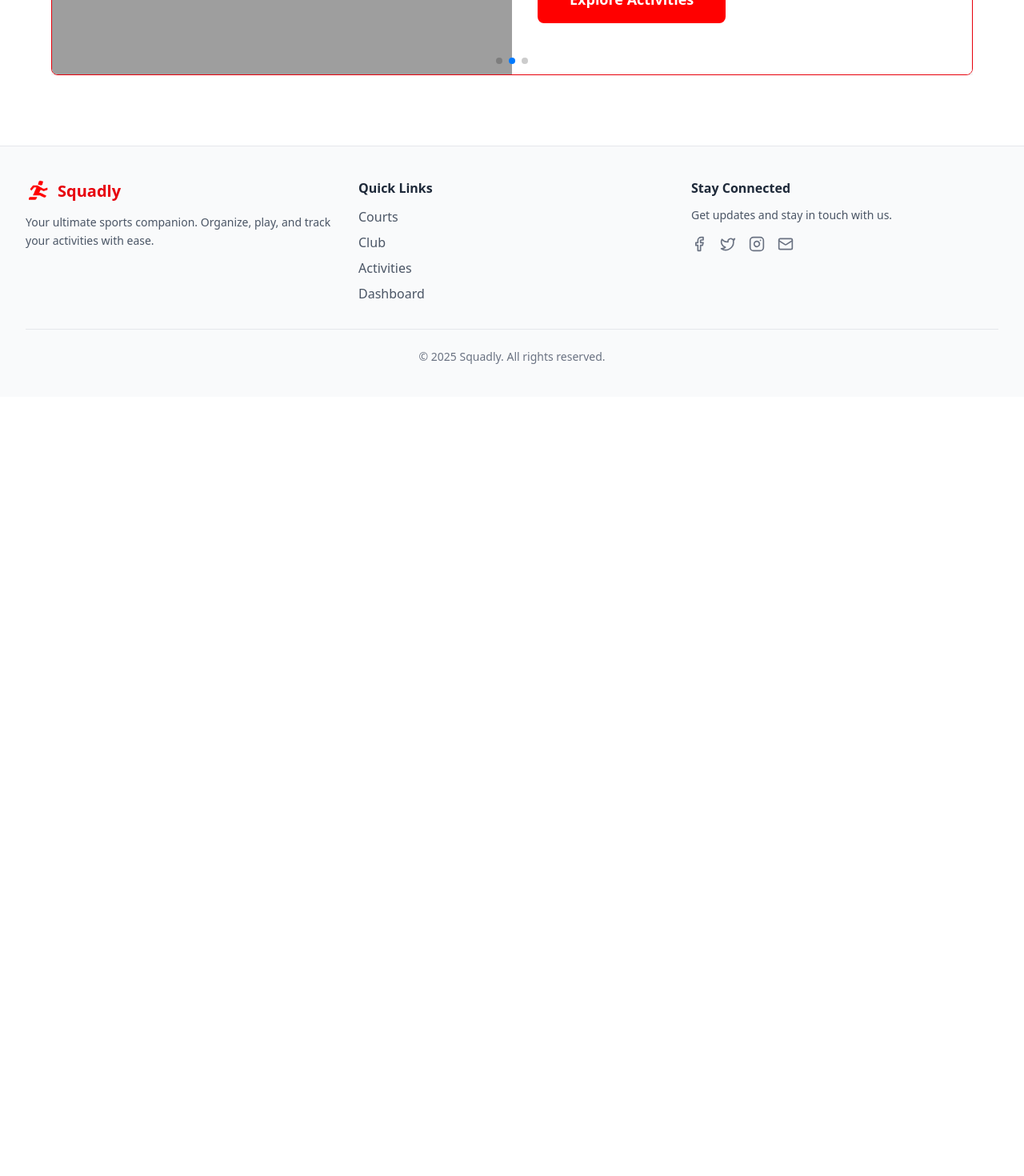
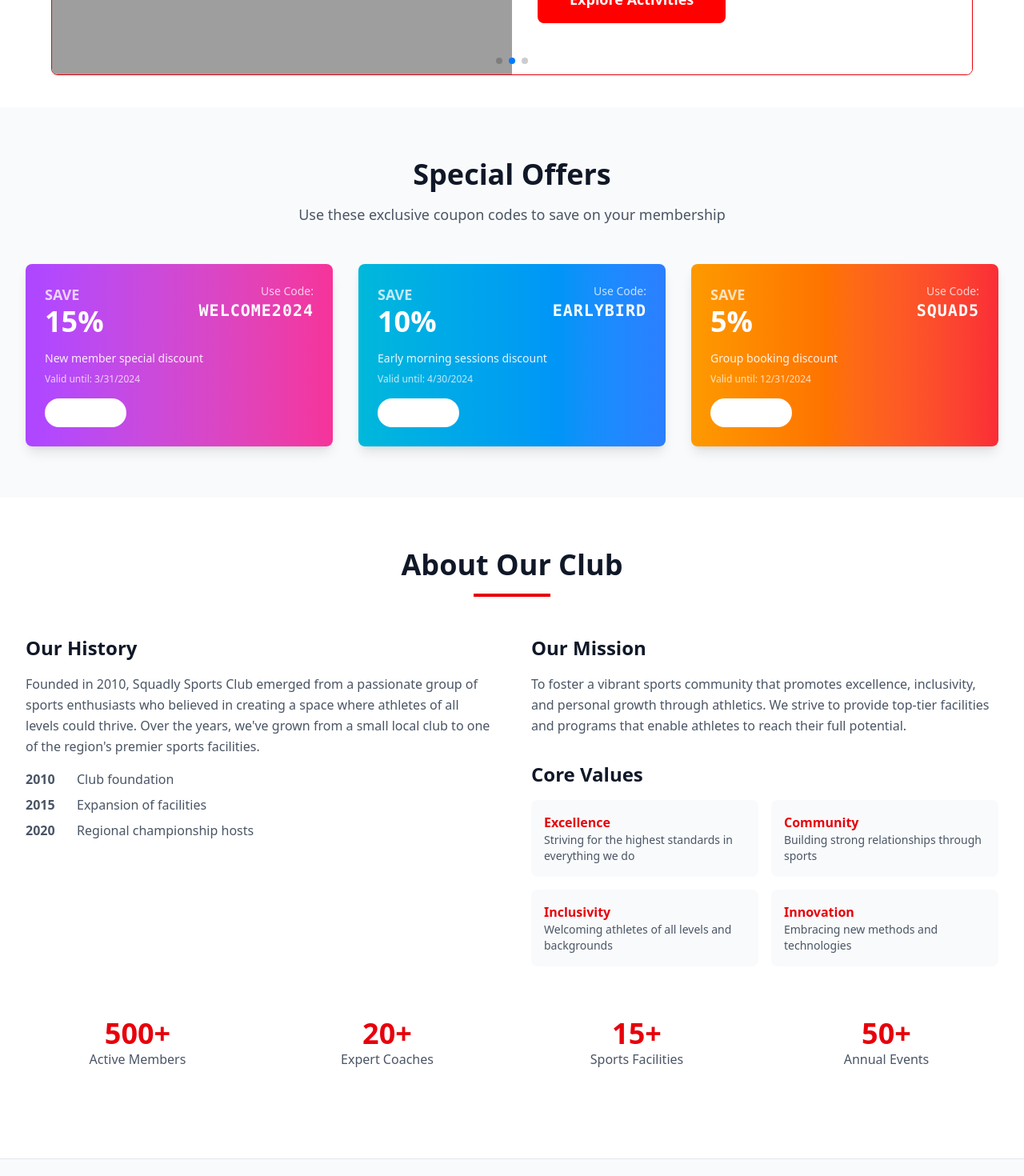
Before and after one commit to rubyrepo/squadly, a React (Vite) app: page / in a window 1280 px wide. Shown: the part 460-1930 px from the top of the page at 80% size. Before the commit the page ends 956 px from the top, so only its background shows below. Built offline with nearby package versions, Linux system fonts and the light colour scheme; grey boxes are pictures that could not be loaded.

Commit message:
Home page related work

```diff
--- /dev/null
+++ b/src/components/AboutClub.jsx
@@ -0,0 +1,97 @@
+import React from 'react';
+
+const AboutClub = () => {
+  return (
+    <section className="py-16 bg-white">
+      <div className="max-w-7xl mx-auto px-4 sm:px-6 lg:px-8">
+        <div className="text-center mb-12">
+          <h2 className="text-3xl font-bold text-gray-900 sm:text-4xl">About Our Club</h2>
+          <div className="w-24 h-1 bg-red-600 mx-auto mt-4"></div>
+        </div>
+
+        <div className="grid grid-cols-1 md:grid-cols-2 gap-12">
+          {/* History Section */}
+          <div className="space-y-4">
+            <h3 className="text-2xl font-semibold text-gray-900">Our History</h3>
+            <p className="text-gray-600 leading-relaxed">
+              Founded in 2010, Squadly Sports Club emerged from a passionate group of sports
+              enthusiasts who believed in creating a space where athletes of all levels could
+              thrive. Over the years, we've grown from a small local club to one of the
+              region's premier sports facilities.
+            </p>
+            <ul className="space-y-2 text-gray-600">
+              <li className="flex items-center">
+                <span className="w-16 font-semibold">2010</span>
+                <span>Club foundation</span>
+              </li>
+              <li className="flex items-center">
+                <span className="w-16 font-semibold">2015</span>
+                <span>Expansion of facilities</span>
+              </li>
+              <li className="flex items-center">
+                <span className="w-16 font-semibold">2020</span>
+                <span>Regional championship hosts</span>
+              </li>
+            </ul>
+          </div>
+
+          {/* Mission & Values Section */}
+          <div className="space-y-8">
+            <div>
+              <h3 className="text-2xl font-semibold text-gray-900 mb-4">Our Mission</h3>
+              <p className="text-gray-600 leading-relaxed">
+                To foster a vibrant sports community that promotes excellence, inclusivity,
+                and personal growth through athletics. We strive to provide top-tier
+                facilities and programs that enable athletes to reach their full potential.
+              </p>
+            </div>
+
+            <div>
+              <h3 className="text-2xl font-semibold text-gray-900 mb-4">Core Values</h3>
+              <div className="grid grid-cols-2 gap-4">
+                <div className="p-4 bg-gray-50 rounded-lg">
+                  <h4 className="font-semibold text-red-600">Excellence</h4>
+                  <p className="text-sm text-gray-600">Striving for the highest standards in everything we do</p>
+                </div>
+                <div className="p-4 bg-gray-50 rounded-lg">
+                  <h4 className="font-semibold text-red-600">Community</h4>
+                  <p className="text-sm text-gray-600">Building strong relationships through sports</p>
+                </div>
+                <div className="p-4 bg-gray-50 rounded-lg">
+                  <h4 className="font-semibold text-red-600">Inclusivity</h4>
+                  <p className="text-sm text-gray-600">Welcoming athletes of all levels and backgrounds</p>
+                </div>
+                <div className="p-4 bg-gray-50 rounded-lg">
+                  <h4 className="font-semibold text-red-600">Innovation</h4>
+                  <p className="text-sm text-gray-600">Embracing new methods and technologies</p>
+                </div>
+              </div>
+            </div>
+          </div>
+        </div>
+
+        {/* Stats Section */}
+        <div className="mt-16 grid grid-cols-2 md:grid-cols-4 gap-8">
+          <div className="text-center">
+            <div className="text-4xl font-bold text-red-600">500+</div>
+            <div className="text-gray-600">Active Members</div>
+          </div>
+          <div className="text-center">
+            <div className="text-4xl font-bold text-red-600">20+</div>
+            <div className="text-gray-600">Expert Coaches</div>
+          </div>
+          <div className="text-center">
+            <div className="text-4xl font-bold text-red-600">15+</div>
+            <div className="text-gray-600">Sports Facilities</div>
+          </div>
+          <div className="text-center">
+            <div className="text-4xl font-bold text-red-600">50+</div>
+            <div className="text-gray-600">Annual Events</div>
+          </div>
+        </div>
+      </div>
+    </section>
+  );
+};
+
+export default AboutClub;
--- /dev/null
+++ b/src/components/Promotions.jsx
@@ -0,0 +1,80 @@
+import React from 'react';
+
+const Promotions = () => {
+  const promotions = [
+    {
+      code: 'WELCOME2024',
+      discount: 15,
+      description: 'New member special discount',
+      validUntil: '2024-03-31',
+      bgColor: 'bg-gradient-to-r from-purple-500 to-pink-500'
+    },
+    {
+      code: 'EARLYBIRD',
+      discount: 10,
+      description: 'Early morning sessions discount',
+      validUntil: '2024-04-30',
+      bgColor: 'bg-gradient-to-r from-cyan-500 to-blue-500'
+    },
+    {
+      code: 'SQUAD5',
+      discount: 5,
+      description: 'Group booking discount',
+      validUntil: '2024-12-31',
+      bgColor: 'bg-gradient-to-r from-amber-500 to-red-500'
+    }
+  ];
+
+  return (
+    <section className="py-16 bg-gray-50">
+      <div className="max-w-7xl mx-auto px-4 sm:px-6 lg:px-8">
+        <div className="text-center mb-12">
+          <h2 className="text-3xl font-bold text-gray-900 sm:text-4xl">
+            Special Offers
+          </h2>
+          <p className="mt-4 text-lg text-gray-600">
+            Use these exclusive coupon codes to save on your membership
+          </p>
+        </div>
+
+        <div className="grid grid-cols-1 md:grid-cols-2 lg:grid-cols-3 gap-8">
+          {promotions.map((promo) => (
+            <div
+              key={promo.code}
+              className={`${promo.bgColor} rounded-lg shadow-lg overflow-hidden transform transition-transform hover:scale-105`}
+            >
+              <div className="p-6 text-white">
+                <div className="flex justify-between items-start">
+                  <div>
+                    <p className="text-lg font-semibold opacity-75">SAVE</p>
+                    <p className="text-4xl font-bold">{promo.discount}%</p>
+                  </div>
+                  <div className="text-right">
+                    <p className="text-sm opacity-75">Use Code:</p>
+                    <p className="text-xl font-mono font-bold tracking-wider">
+                      {promo.code}
+                    </p>
+                  </div>
+                </div>
+                <div className="mt-4">
+                  <p className="text-sm opacity-90">{promo.description}</p>
+                  <p className="mt-2 text-xs opacity-75">
+                    Valid until: {new Date(promo.validUntil).toLocaleDateString()}
+                  </p>
+                </div>
+                <button
+                  onClick={() => navigator.clipboard.writeText(promo.code)}
+                  className="mt-4 px-4 py-2 bg-white bg-opacity-20 rounded-full text-sm hover:bg-opacity-30 transition-colors"
+                >
+                  Copy Code
+                </button>
+              </div>
+            </div>
+          ))}
+        </div>
+      </div>
+    </section>
+  );
+};
+
+export default Promotions;
--- a/src/pages/Home.jsx
+++ b/src/pages/Home.jsx
@@ -1,10 +1,13 @@
 import React from 'react';
 import Slider from '../components/Slider';
-
+import Promotions from '../components/Promotions';
+import AboutClub from '../components/AboutClub';
 const Home = () => {
   return (
     <div>
       <Slider />
+      <Promotions />
+      <AboutClub />
     </div>
   );
 };
```
